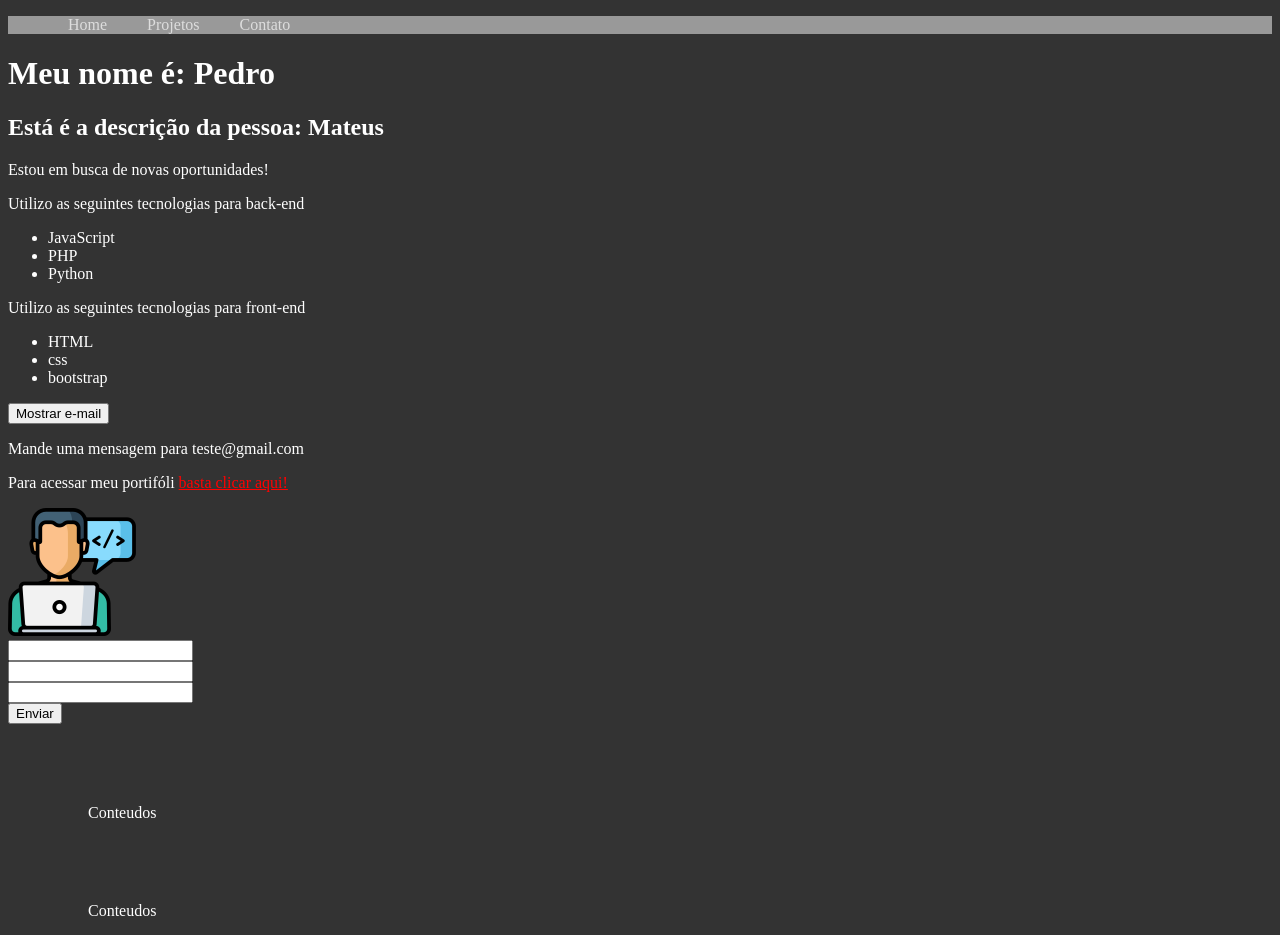
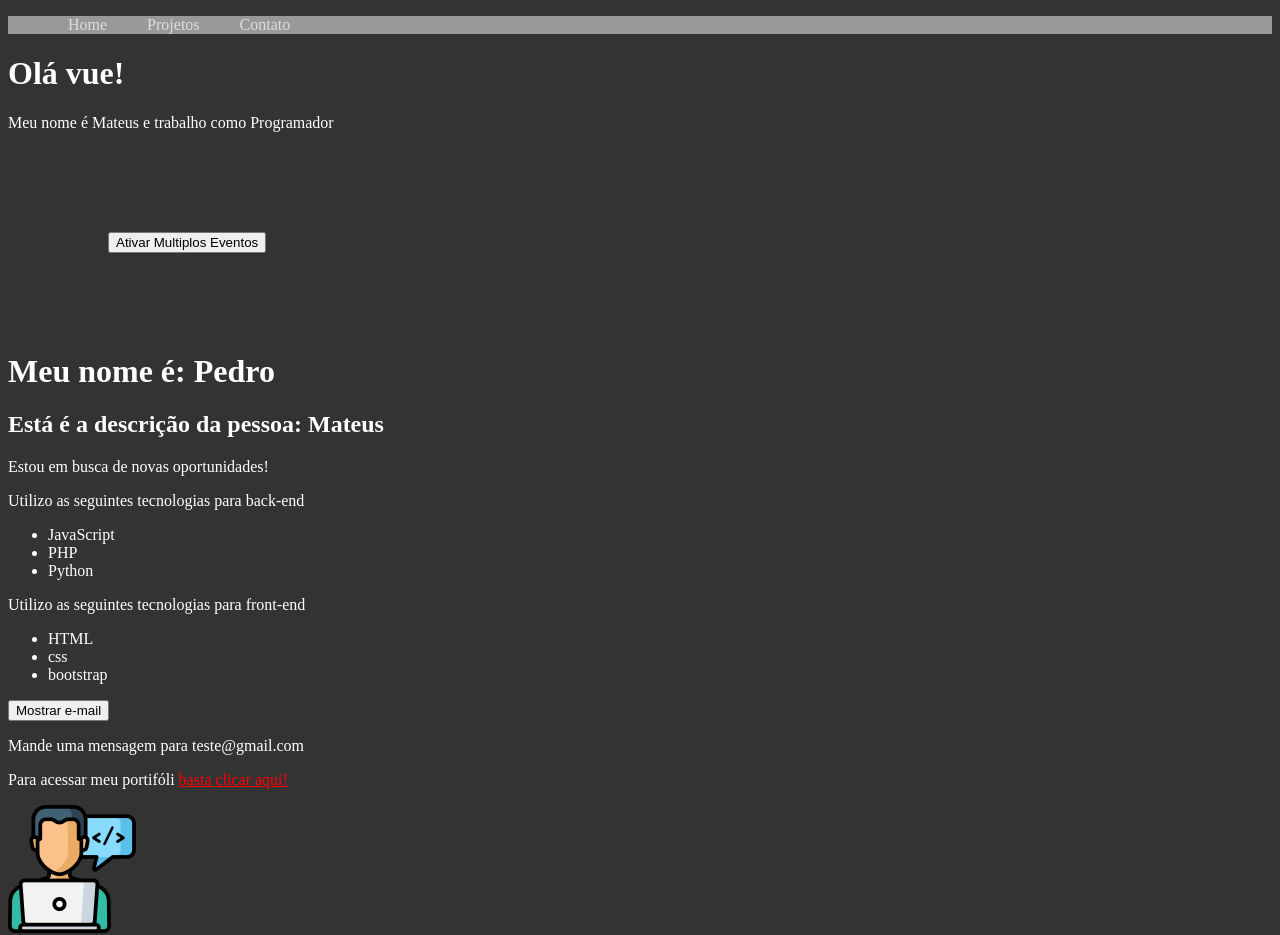
Before and after one commit to MateusMachado038/VueJs-horaDeCodar, a Vue app in the folder 2-vue-cli/: page / in a window 1280 px wide. Shown: the top 935 px of the page. Built offline with nearby package versions, Linux system fonts and the light colour scheme.

Commit message:
Multiplos Eventos

```diff
--- a/2-vue-cli/src/App.vue
+++ b/2-vue-cli/src/App.vue
@@ -1,6 +1,7 @@
 <template>
   <div>
     <Header />
+    <PrimeiroComponenteVue />
     <life-cycle />
     <pessoa />
     <form-vue />
@@ -12,10 +13,11 @@ import Header from "./components/Header.vue";
 import FormVue from "./components/Form.vue";
 import LifeCycle from "./components/LifeCycle.vue";
 import Pessoa from "./components/Pessoa.vue";
+import PrimeiroComponenteVue from "./components/PrimeiroComponente.vue";
 
 export default {
   name: "App",
-  components: { LifeCycle, Pessoa, FormVue, Header },
+  components: { LifeCycle, PrimeiroComponenteVue, Pessoa, FormVue, Header },
 };
 </script>
 
--- a/2-vue-cli/src/components/Form.vue
+++ b/2-vue-cli/src/components/Form.vue
@@ -13,9 +13,6 @@
       </div>
       <submit-vue />
     </form>
-    <p>Conteudos</p>
-    <p>Conteudos</p>
-    <p>Conteudos</p>
   </div>
 </template>
 
@@ -50,8 +47,4 @@ export default {
 };
 </script>
 
-<style scoped>
-p {
-  margin: 80px;
-}
-</style>
+<style scoped></style>
--- /dev/null
+++ b/2-vue-cli/src/components/MultiplosEventos.vue
@@ -0,0 +1,37 @@
+<template>
+  <div>
+    <button @click="primeiro(txt1, $event), segundo($event)">
+      Ativar Multiplos Eventos
+    </button>
+    <p>{{ multiplos_eventos }}</p>
+  </div>
+</template>
+
+<script>
+export default {
+  name: "MultiplosEventos",
+  data() {
+    return {
+      multiplos_eventos: "",
+      txt1: "Primeiro Evento",
+    };
+  },
+  methods: {
+    primeiro(txt1, e) {
+      e.preventDefault();
+
+      this.multiplos_eventos = txt1;
+    },
+    segundo(e) {
+      e.preventDefault();
+      setTimeout(() => (this.multiplos_eventos = "Segundo evento!"), 500);
+    },
+  },
+};
+</script>
+
+<style scoped>
+div {
+  margin: 100px;
+}
+</style>
--- a/2-vue-cli/src/components/PrimeiroComponente.vue
+++ b/2-vue-cli/src/components/PrimeiroComponente.vue
@@ -2,12 +2,19 @@
   <div>
     <h1>Olá vue!</h1>
     <p>Meu nome é {{ nome }} e trabalho como {{ profissao }}</p>
+
+    <MultiplosEventos />
   </div>
 </template>
 
 <script>
+import MultiplosEventos from "./MultiplosEventos.vue";
+
 export default {
   name: "PrimeiroComponente",
+  components: {
+    MultiplosEventos,
+  },
   data() {
     return {
       nome: "Mateus",
```
